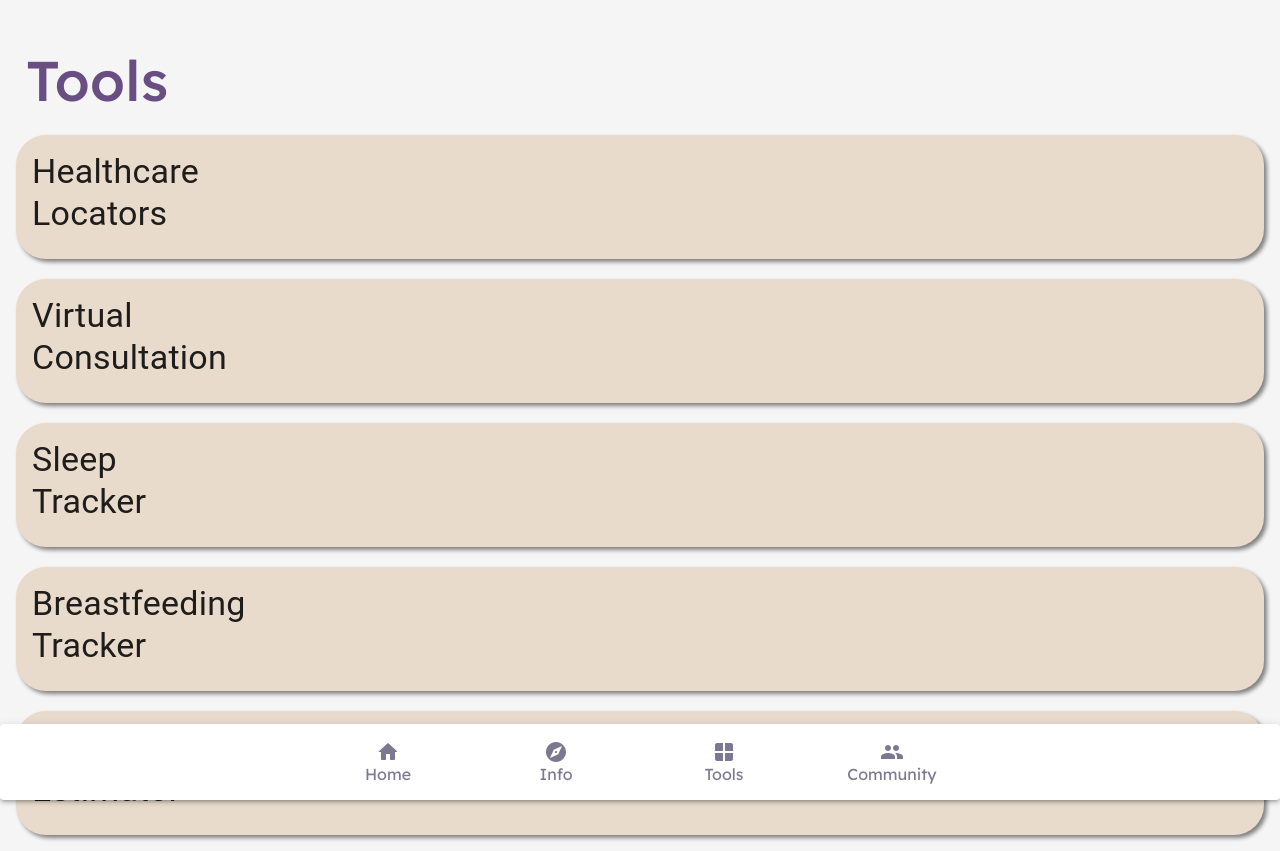
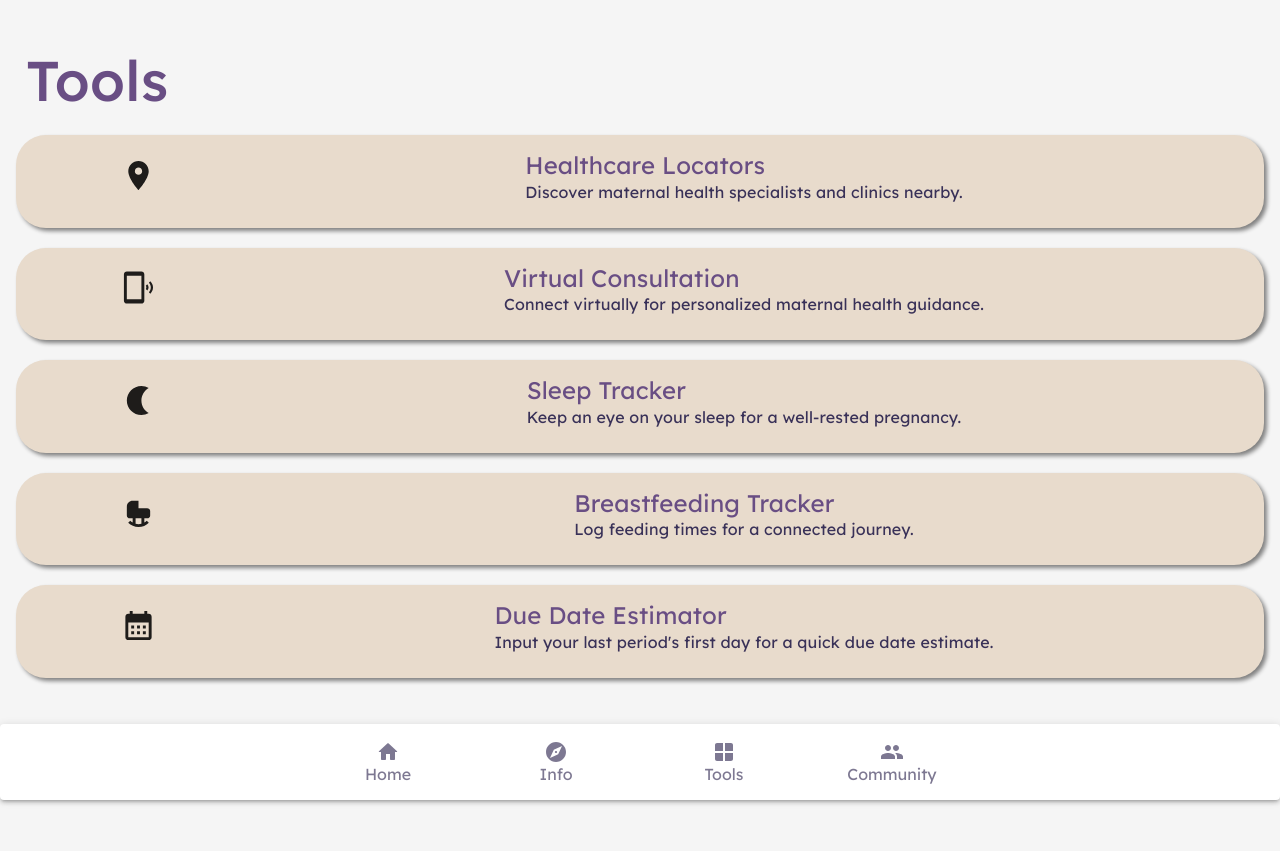
Before and after one commit to aishabhakta/wichacks-24, a React app: page /tools in a window 1280 px wide. After the commit the page ends 800 px from the top, so only its background shows below. Built offline with nearby package versions, Linux system fonts and the light colour scheme.

Commit message:
added icons

```diff
--- a/src/pages/ToolsPage.js
+++ b/src/pages/ToolsPage.js
@@ -1,5 +1,10 @@
 import React from "react";
 import { Typography, Card, CardContent } from "@mui/material";
+import LocationOnIcon from '@mui/icons-material/LocationOn';
+import PhonelinkRingIcon from '@mui/icons-material/PhonelinkRing';
+import NightlightIcon from '@mui/icons-material/Nightlight';
+import CribIcon from '@mui/icons-material/Crib';
+import CalendarMonthIcon from '@mui/icons-material/CalendarMonth';
 
 function ToolsPage() {
     return (
@@ -9,47 +14,97 @@ function ToolsPage() {
             </Typography>
             <div className="toolsContainer">
                 <Card className="toolsCard">
+                    <div className="gridIcon">
+                        <CardContent>
+                            <LocationOnIcon fontSize="large"></LocationOnIcon>
+                        </CardContent>
+                    </div>
+                    <div className="gridText">
                         <CardContent>
                             <Typography variant="h4" component="h2" className="subsectionTitle">
                                 Healthcare Locators
                             </Typography>
+                            <Typography variant="body2" color="textSecondary" component="p" className="toolsInfo">
+                                Discover maternal health specialists and clinics nearby.
+                            </Typography>
                         </CardContent>
+                    </div>
                 </Card>
             </div>
             <div className="toolsContainer">
                 <Card className="toolsCard">
+                    <div className="gridIcon">
+                        <CardContent>
+                            <PhonelinkRingIcon fontSize="large"></PhonelinkRingIcon>
+                        </CardContent>
+                    </div>
+                    <div className="gridText">
                         <CardContent>
                             <Typography variant="h4" component="h2" className="subsectionTitle">
                                 Virtual Consultation
                             </Typography>
+                            <Typography variant="body2" color="textSecondary" component="p" className="toolsInfo">
+                                Connect virtually for personalized maternal health guidance.
+                            </Typography>
                         </CardContent>
+                    </div>
                 </Card>
             </div>
             <div className="toolsContainer">
                 <Card className="toolsCard">
+                    <div className="gridIcon">
+                        <CardContent>
+                            <NightlightIcon fontSize="large"></NightlightIcon>
+                        </CardContent>
+                    </div>
+                    <div className="gridText">
                         <CardContent>
                             <Typography variant="h4" component="h2" className="subsectionTitle">
                                 Sleep Tracker
                             </Typography>
+                            <Typography variant="body2" color="textSecondary" component="p" className="toolsInfo">
+                                Keep an eye on your sleep for a well-rested pregnancy.
+                            </Typography>
                         </CardContent>
+                    </div>
                 </Card>
             </div>
             <div className="toolsContainer">
                 <Card className="toolsCard">
+                    <div className="gridIcon">
+                        <CardContent>
+                            <CribIcon fontSize="large"></CribIcon>
+                        </CardContent>
+                    </div>
+                    <div className="gridText">
                         <CardContent>
                             <Typography variant="h4" component="h2" className="subsectionTitle">
                                 Breastfeeding Tracker
                             </Typography>
+                            <Typography variant="body2" color="textSecondary" component="p" className="toolsInfo">
+                                Log feeding times for a connected journey.
+                            </Typography>
                         </CardContent>
+                    </div>
                 </Card>
             </div>
             <div className="toolsContainer">
                 <Card className="toolsCard">
+                    <div className="gridIcon">
+                        <CardContent>
+                            <CalendarMonthIcon fontSize="large"></CalendarMonthIcon>
+                        </CardContent>
+                    </div>
+                    <div className="gridText">
                         <CardContent>
                             <Typography variant="h4" component="h2" className="subsectionTitle">
                                 Due Date Estimator
                             </Typography>
+                            <Typography variant="body2" color="textSecondary" component="p" className="toolsInfo">
+                                Input your last period's first day for a quick due date estimate.
+                            </Typography>
                         </CardContent>
+                    </div>
                 </Card>
             </div>
         </div>
```
Lines whose indentation alone changed are shown as unchanged.
